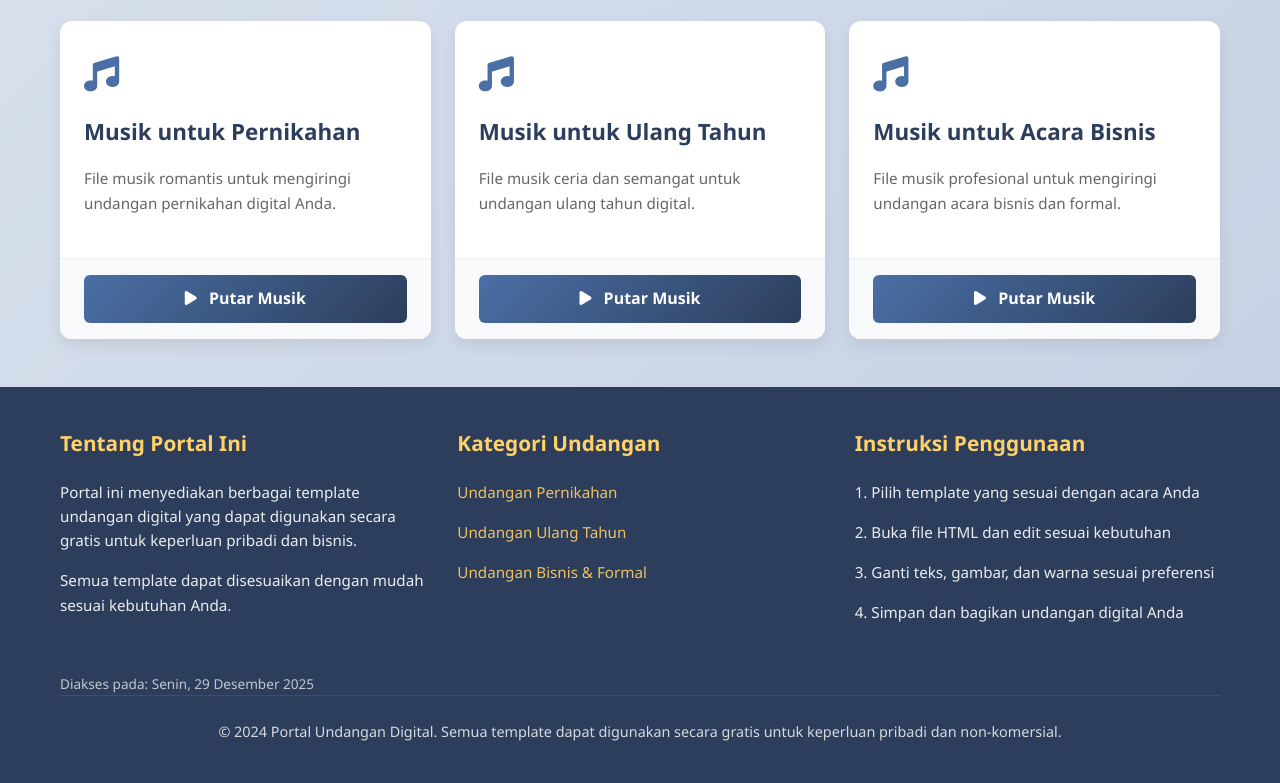
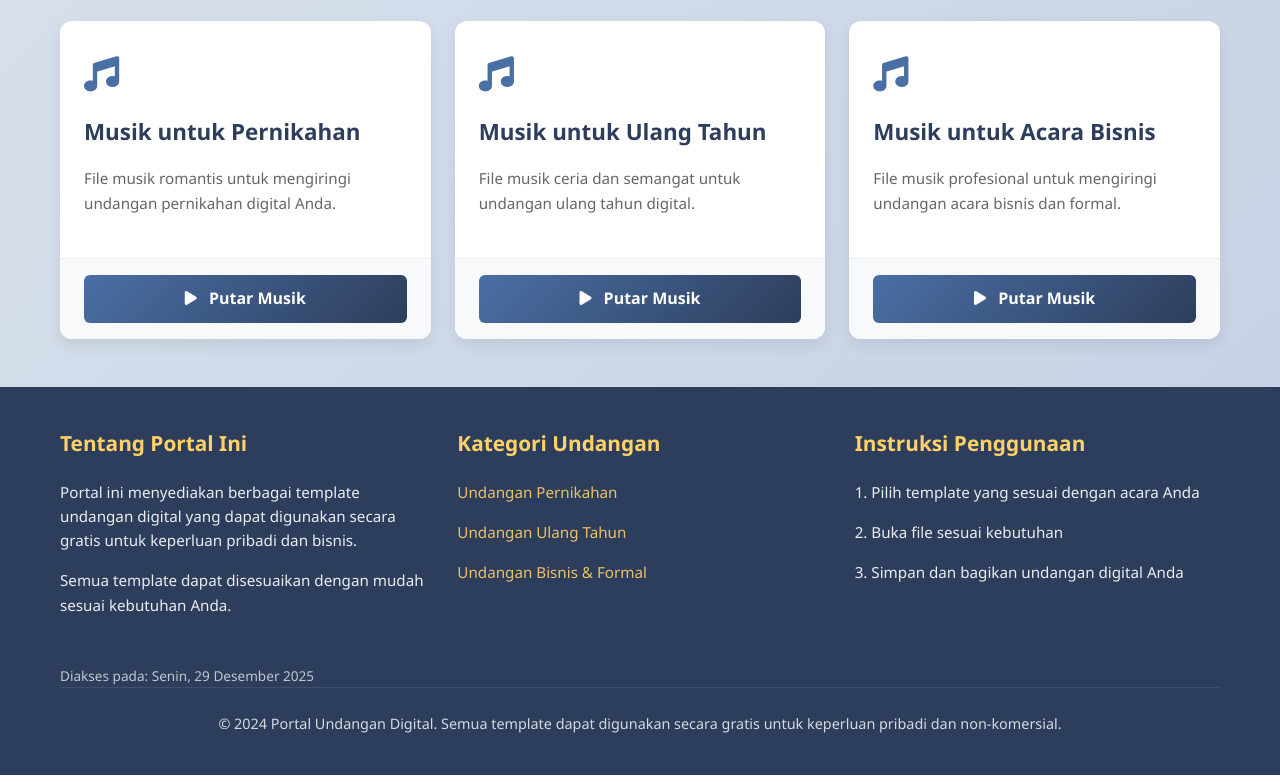
Before and after one commit to ferysimbolon297/undangan, a plain HTML site: page index.html in a window 1280 px wide. Shown: the part 3076-3859 px from the top of the page. Drawn offline with Linux system fonts and the light colour scheme.

Commit message:
Update index.html

```diff
--- a/index.html
+++ b/index.html
@@ -607,9 +607,8 @@
                 <div class="footer-section">
                     <h3>Instruksi Penggunaan</h3>
                     <p>1. Pilih template yang sesuai dengan acara Anda</p>
-                    <p>2. Buka file HTML dan edit sesuai kebutuhan</p>
-                    <p>3. Ganti teks, gambar, dan warna sesuai preferensi</p>
-                    <p>4. Simpan dan bagikan undangan digital Anda</p>
+                    <p>2. Buka file sesuai kebutuhan</p>
+                    <p>3. Simpan dan bagikan undangan digital Anda</p>
                 </div>
             </div>
 
@@ -729,4 +728,5 @@
         document.querySelector('.copyright').parentNode.insertBefore(dateElement, document.querySelector('.copyright'));
     </script>
 </body>
+
 </html>
```
